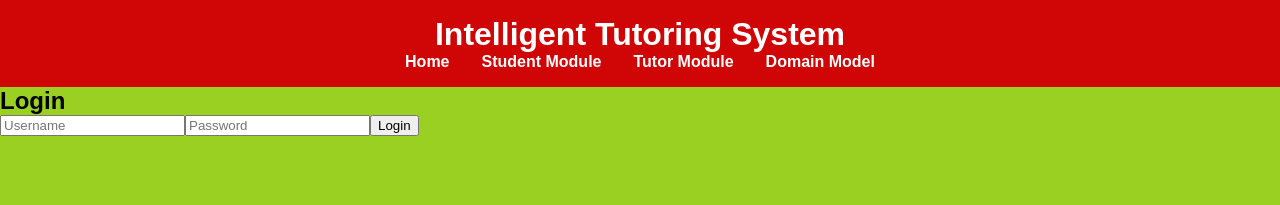
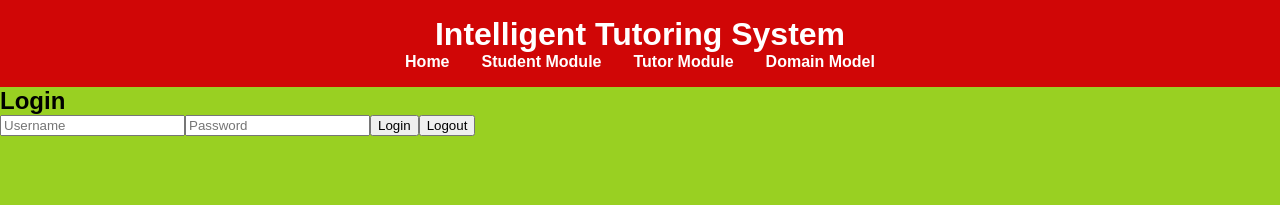
Before and after one commit to brightkingpin/intelligent-tutoring-system-app, a React (Create React App) app: page /domain in a window 1280 px wide. Shown: the top 205 px of the page. Built offline with nearby package versions, Linux system fonts and the light colour scheme.

Commit message:
Commited assignment

```diff
--- a/src/App.js
+++ b/src/App.js
@@ -1,4 +1,4 @@
-import React, { useState } from 'react';
+import React, { useState, useEffect } from 'react';
 import './App.css';
 import Header from './components/Header';
 import Home from './components/Home';
@@ -6,23 +6,42 @@ import StudentModule from './components/StudentModule';
 import TutorModule from './components/TutorModule';
 import DomainModel from './components/DomainModel';
 import AIEngine from './services/AIEngine';
-import Login from './components/Login'; // Importation of the Login component
-import { BrowserRouter as Router, Routes, Route } from 'react-router-dom';
+import Login from './components/Login';
+import { BrowserRouter as Router, Routes, Route, Link } from 'react-router-dom';
 
 const aiEngine = new AIEngine();
 
 function App() {
-  const [isLoggedIn, setIsLoggedIn] = useState(false); // It  manages the authentication
+  const [isLoggedIn, setIsLoggedIn] = useState(false);
+
+  useEffect(() => {
+    // Check if user is logged in
+    const storedLoggedInStatus = localStorage.getItem('isLoggedIn');
+    if (storedLoggedInStatus === 'true') {
+      setIsLoggedIn(true);
+    }
+  }, []);
 
   const handleLogin = () => {
     setIsLoggedIn(true);
+    localStorage.setItem('isLoggedIn', 'true');
+  };
+
+  const handleLogout = () => {
+    setIsLoggedIn(false);
+    localStorage.removeItem('isLoggedIn');
   };
 
   return (
     <Router>
       <div>
+        {/* CreateD a logout button outside of Header */}
+        {isLoggedIn && (
+          <button onClick={handleLogout} className="logout-button">
+            Logout
+          </button>
+        )}
         <Header />
-        {/* It is Conditionally rendered based on isLoggedIn state */}
         {isLoggedIn ? (
           <Routes>
             <Route path="/" element={<Home />} />
@@ -31,7 +50,7 @@ function App() {
             <Route path="/domain" element={<DomainModel />} />
           </Routes>
         ) : (
-          <Login onLogin={handleLogin} /> // The Login component is rendered here
+          <Login onLogin={handleLogin} />
         )}
       </div>
     </Router>
--- a/src/components/Header.js
+++ b/src/components/Header.js
@@ -1,5 +1,5 @@
-// components/Header.js
 import React from 'react';
+import { Link } from 'react-router-dom'; // Import Link from react-router-dom
 
 const Header = () => {
   return (
@@ -7,10 +7,11 @@ const Header = () => {
       <h1>Intelligent Tutoring System</h1>
       <nav>
         <ul>
-          <li><a href="/">Home</a></li>
-          <li><a href="/student/math">Student Module</a></li>
-          <li><a href="/tutor/math">Tutor Module</a></li>
-          <li><a href="/domain">Domain Model</a></li>
+          {/* wHERE TO Use Link component for navigation */}
+          <li><Link to="/">Home</Link></li>
+          <li><Link to="/student/math">Student Module</Link></li>
+          <li><Link to="/tutor/math">Tutor Module</Link></li>
+          <li><Link to="/domain">Domain Model</Link></li>
         </ul>
       </nav>
     </header>
--- a/src/components/Login.js
+++ b/src/components/Login.js
@@ -6,12 +6,18 @@ const Login = ({ onLogin }) => {
   const [error, setError] = useState('');
 
   const handleLogin = () => {
-    // I have implemented my authentication logic here
+    // my authentication logic here
     if (username === 'lecturer@gmail.com' && password === '123456') {
-      onLogin(); // I Called the onLogin function to be passed as a prop
+      onLogin(); // I Called the onLogin function passed as a prop
+      setError('');
+      localStorage.setItem('isLoggedIn', 'true'); // I Stored login status
     } else {
       setError('Invalid credentials');
     }
+  };
+
+  const handleLogout = () => {
+    localStorage.removeItem('isLoggedIn'); // I ClearED stored login status
   };
 
   return (
@@ -30,6 +36,7 @@ const Login = ({ onLogin }) => {
         onChange={(e) => setPassword(e.target.value)}
       />
       <button onClick={handleLogin}>Login</button>
+      <button onClick={handleLogout}>Logout</button>
       {error && <p>{error}</p>}
     </div>
   );
```
